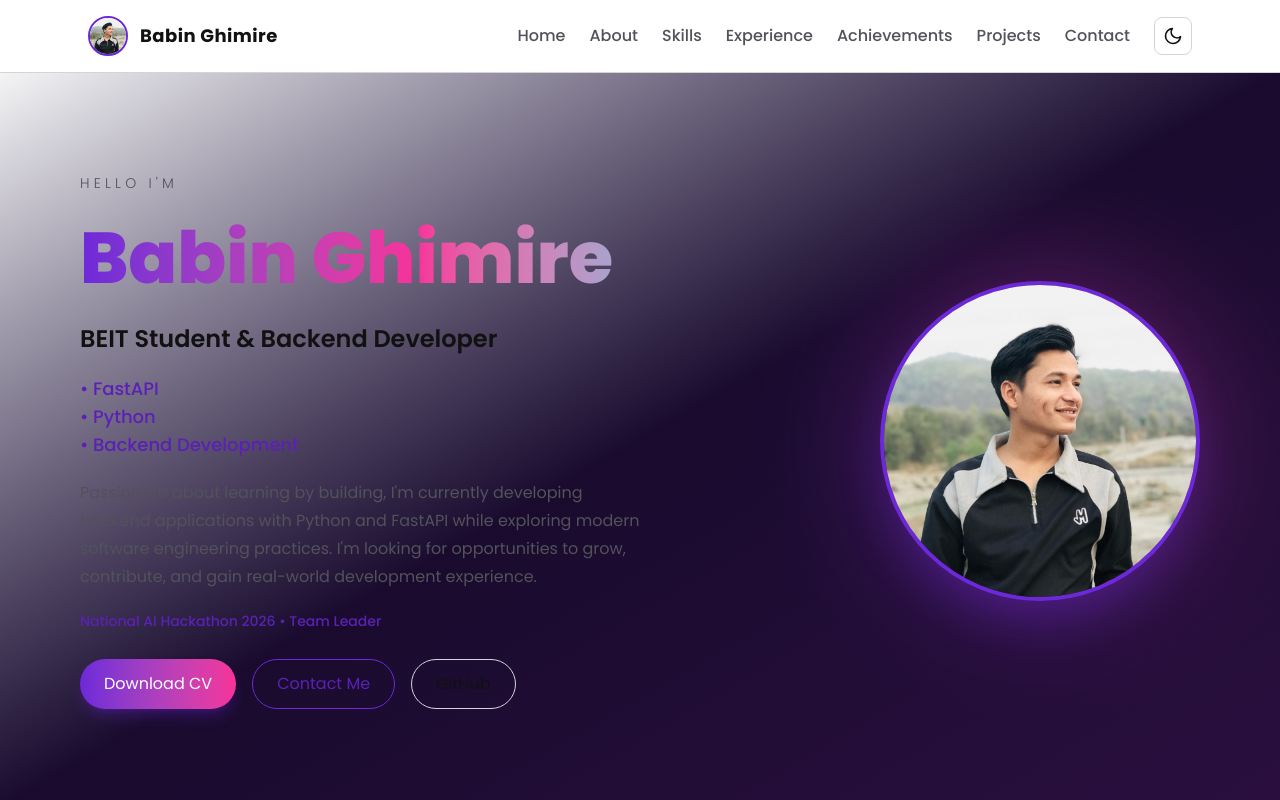
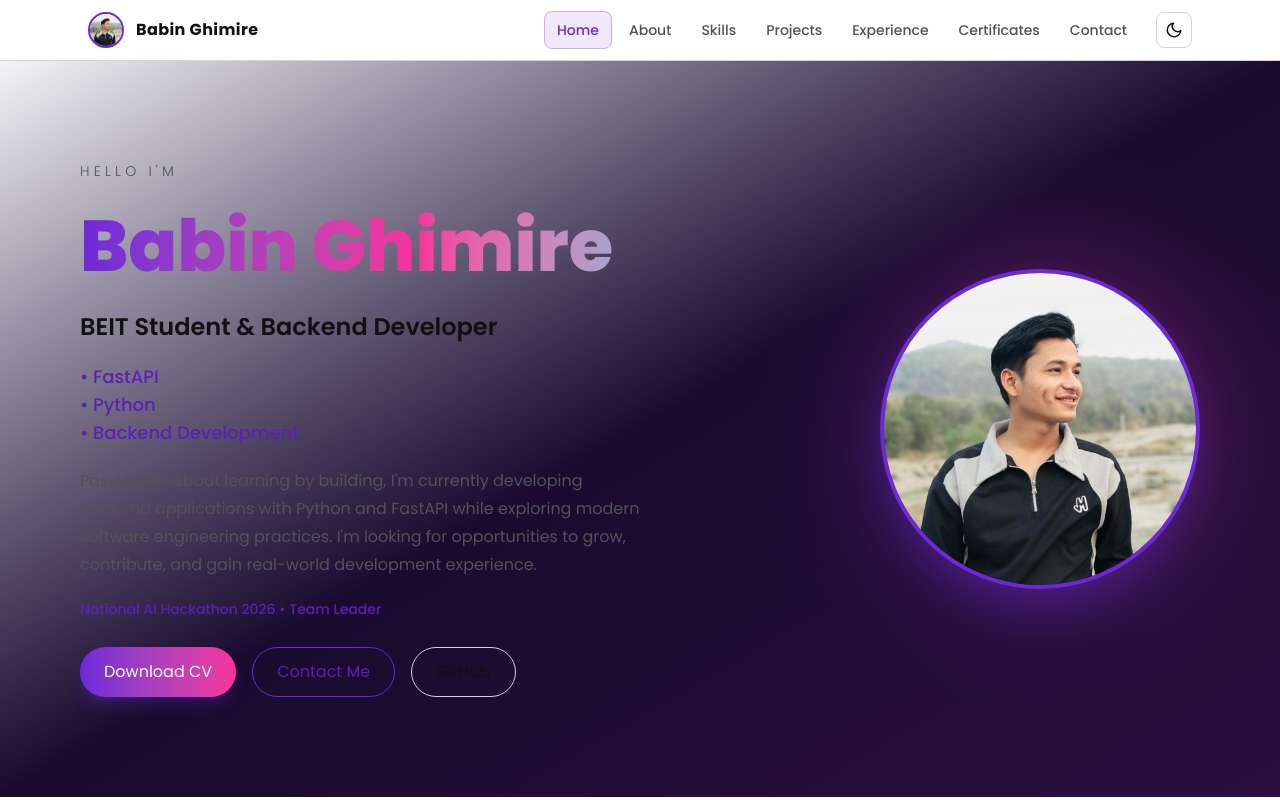
Before and after one commit to ghimirebabin07/my_portfolio, a Next.js app: page / in a window 1280 px wide. Shown: the top 800 px of the page. Built offline with nearby package versions, Linux system fonts and the light colour scheme.

Commit message:
feat: active nav highlighting on scroll, rename Achievements to Certificates
- Scroll-based active section detection with highlighted nav pill
- Theme toggle moved to right side after nav links
- Renamed Achievements to Certificates in navbar
- Tighter navbar spacing and layout

```diff
--- a/components/Navbar.tsx
+++ b/components/Navbar.tsx
@@ -2,74 +2,101 @@
 
 import Link from "next/link";
 import Image from "next/image";
-import { useState } from "react";
+import { useState, useEffect } from "react";
 import { HiMenu, HiX } from "react-icons/hi";
 import { FiSun, FiMoon } from "react-icons/fi";
 import { useTheme } from "@/hooks/useTheme";
 
+const navItems = [
+  { label: "Home", id: "home" },
+  { label: "About", id: "about" },
+  { label: "Skills", id: "skills" },
+  { label: "Projects", id: "projects" },
+  { label: "Experience", id: "experience" },
+  { label: "Certificates", id: "achievements" },
+  { label: "Contact", id: "contact" },
+];
+
 export default function Navbar() {
   const [isMenuOpen, setIsMenuOpen] = useState(false);
+  const [activeSection, setActiveSection] = useState("home");
   const { theme, toggleTheme, mounted } = useTheme();
 
-  const navItems = [
-    "Home",
-    "About",
-    "Skills",
-    "Experience",
-    "Achievements",
-    "Projects",
-    "Contact",
-  ];
+  useEffect(() => {
+    const handleScroll = () => {
+      const sections = navItems.map((item) => item.id);
+      const scrollPos = window.scrollY + 120;
+
+      for (let i = sections.length - 1; i >= 0; i--) {
+        const el = document.getElementById(sections[i]);
+        if (el && el.offsetTop <= scrollPos) {
+          setActiveSection(sections[i]);
+          break;
+        }
+      }
+    };
+
+    window.addEventListener("scroll", handleScroll, { passive: true });
+    handleScroll();
+    return () => window.removeEventListener("scroll", handleScroll);
+  }, []);
 
   return (
     <nav className="sticky top-0 z-50 w-full border-b border-card-border bg-background/90 backdrop-blur-md text-foreground">
-      <div className="max-w-6xl mx-auto flex items-center justify-between px-4 sm:px-6 py-4">
+      <div className="max-w-6xl mx-auto flex items-center justify-between px-4 sm:px-6 py-3">
         {/* Logo */}
         <Link
           href="#home"
-          className="flex items-center gap-3 hover:opacity-90 transition"
+          className="flex items-center gap-3 hover:opacity-90 transition shrink-0"
         >
-          <div className="relative w-10 h-10 rounded-full overflow-hidden border-2 border-accent">
+          <div className="relative w-9 h-9 rounded-full overflow-hidden border-2 border-accent">
             <Image
               src="/profile.jpg"
               alt="Babin Ghimire"
               fill
-              sizes="2.5rem"
+              sizes="2.25rem"
               className="object-cover"
             />
           </div>
 
-          <span className="hidden sm:block text-lg font-bold tracking-wide">
+          <span className="hidden sm:block text-base font-bold tracking-wide">
             Babin Ghimire
           </span>
         </Link>
 
         {/* Desktop Navigation */}
-        <div className="hidden md:flex items-center gap-6">
-          <ul className="flex items-center gap-6 font-medium">
-            {navItems.map((item) => (
-              <li key={item}>
+        <div className="hidden md:flex items-center gap-2">
+          <ul className="flex items-center gap-1 font-medium">
+            {navItems.map((item) => {
+              const isActive = activeSection === item.id;
+              return (
+                <li key={item.id}>
                   <Link
-                  href={`#${item.toLowerCase()}`}
-                  className="relative text-muted hover:text-accent transition-colors after:absolute after:left-0 after:-bottom-1 after:h-[2px] after:w-0 after:bg-accent after:transition-all after:duration-300 hover:after:w-full"
+                    href={`#${item.id}`}
+                    className={`px-3 py-2 rounded-lg text-sm transition-all duration-200 ${
+                      isActive
+                        ? "bg-accent/10 text-accent border border-accent/30"
+                        : "text-muted hover:text-foreground hover:bg-card border border-transparent"
+                    }`}
                   >
-                  {item}
+                    {item.label}
                   </Link>
                 </li>
-            ))}
+              );
+            })}
           </ul>
 
           {/* Theme Toggle */}
           {mounted && (
             <button
               onClick={toggleTheme}
-              className="p-2 rounded-lg border border-card-border hover:border-accent transition-colors"
+              className="ml-2 p-2 rounded-lg border border-card-border hover:border-accent transition-colors"
               aria-label={`Switch to ${theme === "dark" ? "light" : "dark"} mode`}
             >
               {theme === "dark" ? (
-                <FiSun size={20} className="text-foreground" />
+                <FiSun size={18} className="text-foreground" />
               ) : (
-                <FiMoon size={20} className="text-foreground" />
+                <FiMoon size={18} className="text-foreground" />
               )}
             </button>
           )}
@@ -84,9 +111,9 @@ export default function Navbar() {
               aria-label={`Switch to ${theme === "dark" ? "light" : "dark"} mode`}
             >
               {theme === "dark" ? (
-                <FiSun size={20} className="text-foreground" />
+                <FiSun size={18} className="text-foreground" />
               ) : (
-                <FiMoon size={20} className="text-foreground" />
+                <FiMoon size={18} className="text-foreground" />
               )}
             </button>
           )}
@@ -105,17 +132,24 @@ export default function Navbar() {
       {isMenuOpen && (
         <div className="md:hidden border-t border-card-border bg-background/95 backdrop-blur-md">
           <ul className="flex flex-col px-6 py-4">
-            {navItems.map((item) => (
-              <li key={item}>
+            {navItems.map((item) => {
+              const isActive = activeSection === item.id;
+              return (
+                <li key={item.id}>
                   <Link
-                  href={`#${item.toLowerCase()}`}
+                    href={`#${item.id}`}
                     onClick={() => setIsMenuOpen(false)}
-                  className="block rounded-lg px-4 py-3 text-muted hover:bg-card hover:text-accent transition"
+                    className={`block rounded-lg px-4 py-3 text-sm transition ${
+                      isActive
+                        ? "bg-accent/10 text-accent border border-accent/30"
+                        : "text-muted hover:bg-card hover:text-foreground border border-transparent"
+                    }`}
                   >
-                  {item}
+                    {item.label}
                   </Link>
                 </li>
-            ))}
+              );
+            })}
 
             <li className="mt-3">
               <a
```
Lines whose indentation alone changed are shown as unchanged.
